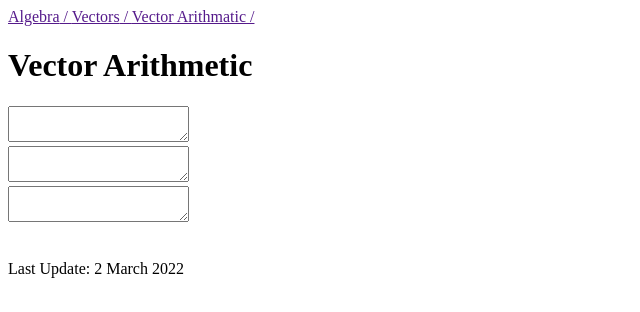
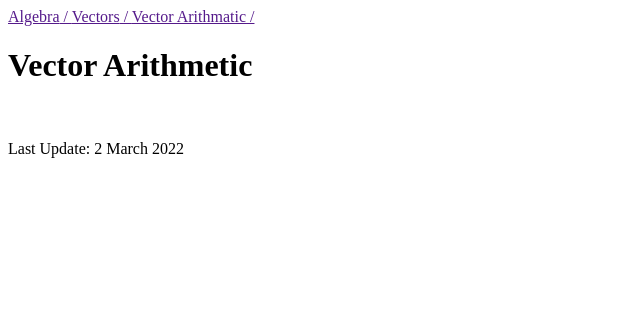
Before and after one commit to GandalfTea/personalwiki, a React app in the folder prototype/0.1/: page / in a window 1280 px wide. Shown: the top 312 px of the page, without its empty margins (0-640 px from the left). Built offline with nearby package versions, Linux system fonts and the light colour scheme.

Commit message:
Cells grow with text / Markdown rendering / Variable number of cells

```diff
--- a/prototype/0.1/package.json
+++ b/prototype/0.1/package.json
@@ -23,6 +23,7 @@
   },
   "dependencies": {
     "react": "^18.2.0",
-    "react-dom": "^18.2.0"
+    "react-dom": "^18.2.0",
+    "react-markdown": "^8.0.3"
   }
 }
--- a/prototype/0.1/src/App.jsx
+++ b/prototype/0.1/src/App.jsx
@@ -19,16 +19,25 @@ const PageHeader = (props) => {
 class App extends React.Component {
 	constructor(props) {
 		super(props);
+		this.state = { cells: 1 }
+	}
+
+	add_cell() {
+		this.setState({ cells: this.state.cells + 1 });
 	}
 
 	render() {
+
+		var cells = [];
+		for( let i=0; i<this.state.cells; i++) {
+			cells.push( <Cell key={i}/> );
+		}
+
 		return(
 			<div className="page">
 				<PageHeader address="Algebra / Vectors / Vector Arithmatic" title="Vector Arithmetic" />
-				<Cell />
-				<Cell />
-				<Cell />
-				<div class="add-cell">
+				{cells}
+				<div className="add-cell-button" onClick={ () => this.add_cell()} >
 					<img src="" alt="" />
 				</div>
 				<p class="last-edit">Last Update: 2 March 2022</p>
--- a/prototype/0.1/src/Cell.jsx
+++ b/prototype/0.1/src/Cell.jsx
@@ -5,19 +5,38 @@
 
 
 import React from 'react';
+import ReactMarkdown from 'react-markdown';
 
 class Cell extends React.Component {
 	constructor(props) {
 		super(props);
-		this.state = { focused: false };
+		this.state = { focused: false, data: "" };
+		this.cell_text = React.createRef();
 	}
 
 	render() {
-		return(
-			<div className='cell'>
-				<textarea></textarea>
-			</div>
-		)
+		if(this.state.focused) {
+
+			// Cell is focused.
+			// On blur, copy the text to state to render
+			return(
+				<div className='cell' contentEditable tabIndex='0' ref={this.cell_text}
+							onBlur={ () => {
+										this.setState({focused: false})
+
+										// TODO: This does not store empty lines.
+										this.setState({ data: this.cell_text.current.innerText});
+										this.cell_text.current.innerText = "";
+							}}>
+				{this.state.data}</div>
+			)
+		} else {
+			return(
+				<div className="cell" onClick={ () => this.setState({focused: true})}>
+						<ReactMarkdown>{this.state.data}</ReactMarkdown>
+				</div>
+			)
+		}
 	}
 }
 
```
Also changed, not shown: 3 other files (tests, documents, lock files or other folders).
